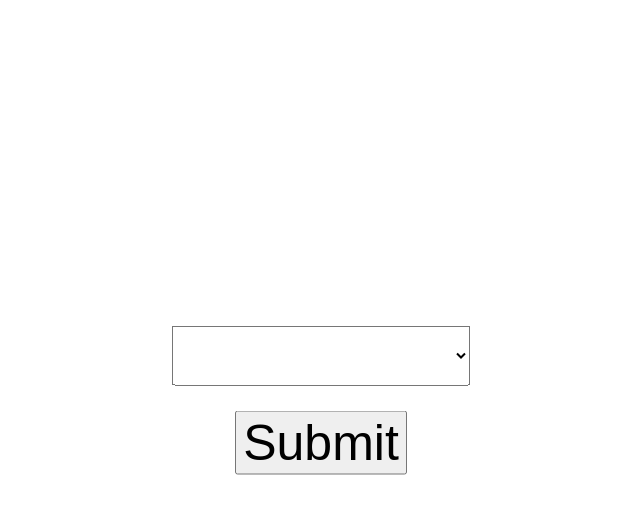
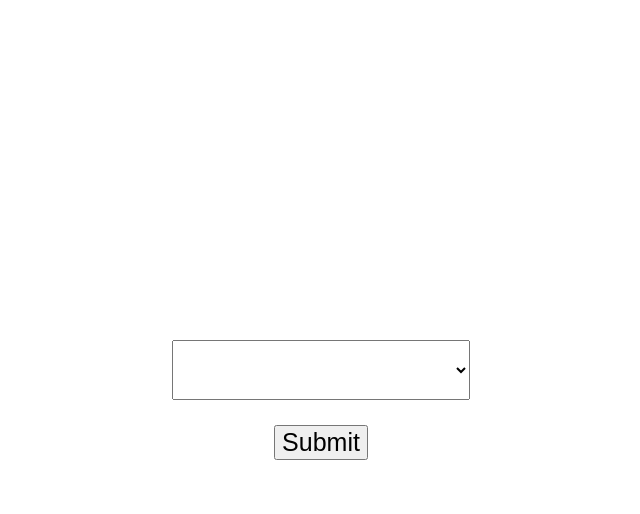
Before and after one commit to JoshuaCarroll/working-from-home-status-board, a PHP site: page /status.php?status=1 in a window 1280 px wide. Shown: the top 514 px of the page, without its empty margins (319-959 px from the left). Run offline with PHP 8.4, Linux system fonts and the light colour scheme.

Commit message:
Wee bit smaller

```diff
--- a/status.php
+++ b/status.php
@@ -50,8 +50,12 @@
 				text-align: center;
 			}
 
-			select, input {
+			select {
 				font-size: 50px;
+			}
+
+			input {
+				font-size: 25px;
 			}
 
 			.available {
```
